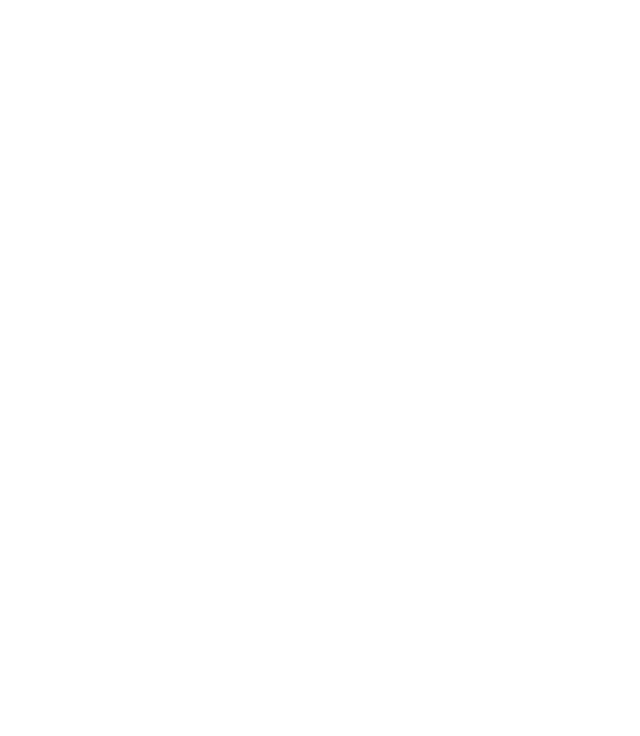
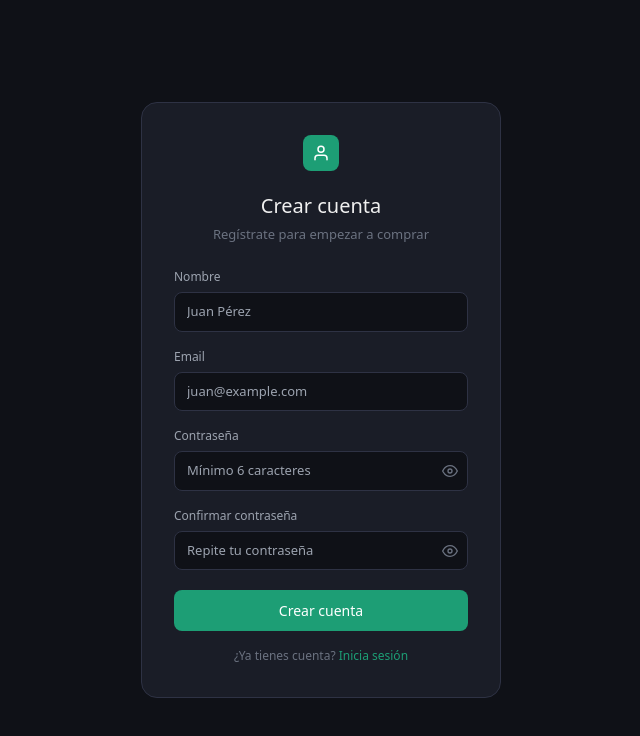
Before and after one commit to JaimeAmuedoJAH/E-commerce_frontend, a React (Vite) app: page /registro in a window 1280 px wide. Before the commit this address had no page. Shown: the top 736 px of the page, without its empty margins (319-959 px from the left). Built offline with nearby package versions, Linux system fonts and the light colour scheme.

Commit message:
Feature: Añadida pagina de registro con confirmación de contraseña. #9

```diff
--- a/src/App.tsx
+++ b/src/App.tsx
@@ -1,10 +1,12 @@
 import { Routes, Route } from 'react-router-dom'
 import Login from './pages/Login'
+import Registro from './pages/Registro'
 
 function App() {
   return (
     <Routes>
       <Route path="/login" element={<Login />} />
+      <Route path="/registro" element={<Registro />} />
     </Routes>
   )
 }
--- a/src/pages/Registro.tsx
+++ b/src/pages/Registro.tsx
@@ -0,0 +1,221 @@
+import { useState } from 'react'
+import { useNavigate } from 'react-router-dom'
+import api from '../api/axiosConfig'
+
+const Registro = () => {
+  const navigate = useNavigate()
+
+  const [nombre, setNombre] = useState('')
+  const [email, setEmail] = useState('')
+  const [password, setPassword] = useState('')
+  const [showPassword, setShowPassword] = useState(false)
+  const [confirmPassword, setConfirmPassword] = useState('')
+  const [showConfirmPassword, setShowConfirmPassword] = useState(false)
+  const [error, setError] = useState<string | null>(null)
+  const [loading, setLoading] = useState(false)
+
+  const handleSubmit = async (e: React.FormEvent) => {
+    e.preventDefault()
+    setError(null)
+    setLoading(true)
+
+    if (password !== confirmPassword) {
+      setError('Las contraseñas no coinciden')
+      setLoading(false)
+      return
+    }
+
+    try {
+      await api.post('/usuarios/register', {
+        nombre,
+        email,
+        password,
+        rol: 'ROLE_USER',
+      })
+      navigate('/login')
+    } catch (err: any) {
+      if (err.response?.status === 400) {
+        setError(err.response.data?.message || 'Datos incorrectos')
+      } else {
+        setError('Error en el servidor. Inténtalo de nuevo más tarde.')
+      }
+    } finally {
+      setLoading(false)
+    }
+  }
+
+  const EyeIcon = () => (
+    <svg width="16" height="16" viewBox="0 0 24 24" fill="none" stroke="currentColor" strokeWidth="2" strokeLinecap="round" strokeLinejoin="round">
+      <path d="M1 12s4-8 11-8 11 8 11 8-4 8-11 8-11-8-11-8z"/>
+      <circle cx="12" cy="12" r="3"/>
+    </svg>
+  )
+
+  const EyeOffIcon = () => (
+    <svg width="16" height="16" viewBox="0 0 24 24" fill="none" stroke="currentColor" strokeWidth="2" strokeLinecap="round" strokeLinejoin="round">
+      <path d="M17.94 17.94A10.07 10.07 0 0 1 12 20c-7 0-11-8-11-8a18.45 18.45 0 0 1 5.06-5.94"/>
+      <path d="M9.9 4.24A9.12 9.12 0 0 1 12 4c7 0 11 8 11 8a18.5 18.5 0 0 1-2.16 3.19"/>
+      <line x1="1" y1="1" x2="23" y2="23"/>
+    </svg>
+  )
+
+  const inputStyle = {
+    width: '100%', boxSizing: 'border-box' as const,
+    background: '#0f1117', border: '0.5px solid #2e3244',
+    borderRadius: '8px', padding: '9px 36px 9px 12px',
+    fontSize: '13px', color: '#f0f0f0', outline: 'none',
+  }
+
+  const toggleBtnStyle = {
+    position: 'absolute' as const, right: '10px', top: '50%',
+    transform: 'translateY(-50%)',
+    background: 'none', border: 'none', cursor: 'pointer',
+    padding: 0, color: '#6b7280',
+  }
+
+  return (
+    <div style={{
+      minHeight: '100vh', width: '100%',
+      background: '#0f1117',
+      display: 'flex', alignItems: 'center', justifyContent: 'center',
+    }}>
+      <div style={{
+        background: '#1a1d27', border: '0.5px solid #2e3244',
+        borderRadius: '16px', padding: '2rem',
+        width: '100%', maxWidth: '360px',
+      }}>
+        {/* Logo */}
+        <div style={{
+          width: '36px', height: '36px', background: '#1d9e75',
+          borderRadius: '8px', display: 'flex', alignItems: 'center',
+          justifyContent: 'center', margin: '0 auto 1.25rem',
+        }}>
+          <svg width="18" height="18" viewBox="0 0 24 24" fill="none"
+            stroke="white" strokeWidth="2" strokeLinecap="round" strokeLinejoin="round">
+            <path d="M20 21v-2a4 4 0 0 0-4-4H8a4 4 0 0 0-4 4v2"/>
+            <circle cx="12" cy="7" r="4"/>
+          </svg>
+        </div>
+
+        <h1 style={{ color: '#f0f0f0', fontSize: '20px', fontWeight: 500, textAlign: 'center', margin: '0 0 4px' }}>
+          Crear cuenta
+        </h1>
+        <p style={{ color: '#6b7280', fontSize: '13px', textAlign: 'center', margin: '0 0 1.5rem' }}>
+          Regístrate para empezar a comprar
+        </p>
+
+        {error && (
+          <div style={{
+            background: '#2a1a1a', border: '0.5px solid #7f1d1d',
+            borderRadius: '8px', padding: '10px 14px',
+            fontSize: '13px', color: '#f87171', marginBottom: '1rem',
+          }}>
+            {error}
+          </div>
+        )}
+
+        <form onSubmit={handleSubmit}>
+          {/* Nombre */}
+          <div style={{ marginBottom: '1rem' }}>
+            <label style={{ display: 'block', fontSize: '12px', color: '#9ca3af', marginBottom: '6px' }}>
+              Nombre
+            </label>
+            <input
+              type="text"
+              value={nombre}
+              onChange={(e) => setNombre(e.target.value)}
+              required
+              placeholder="Juan Pérez"
+              style={{ ...inputStyle, padding: '9px 12px' }}
+              onFocus={e => e.target.style.borderColor = '#1d9e75'}
+              onBlur={e => e.target.style.borderColor = '#2e3244'}
+            />
+          </div>
+
+          {/* Email */}
+          <div style={{ marginBottom: '1rem' }}>
+            <label style={{ display: 'block', fontSize: '12px', color: '#9ca3af', marginBottom: '6px' }}>
+              Email
+            </label>
+            <input
+              type="email"
+              value={email}
+              onChange={(e) => setEmail(e.target.value)}
+              required
+              placeholder="juan@example.com"
+              style={{ ...inputStyle, padding: '9px 12px' }}
+              onFocus={e => e.target.style.borderColor = '#1d9e75'}
+              onBlur={e => e.target.style.borderColor = '#2e3244'}
+            />
+          </div>
+
+          {/* Contraseña */}
+          <div style={{ marginBottom: '1rem' }}>
+            <label style={{ display: 'block', fontSize: '12px', color: '#9ca3af', marginBottom: '6px' }}>
+              Contraseña
+            </label>
+            <div style={{ position: 'relative' }}>
+              <input
+                type={showPassword ? 'text' : 'password'}
+                value={password}
+                onChange={(e) => setPassword(e.target.value)}
+                required
+                placeholder="Mínimo 6 caracteres"
+                style={inputStyle}
+                onFocus={e => e.target.style.borderColor = '#1d9e75'}
+                onBlur={e => e.target.style.borderColor = '#2e3244'}
+              />
+              <button type="button" onClick={() => setShowPassword(!showPassword)} style={toggleBtnStyle}>
+                {showPassword ? <EyeOffIcon /> : <EyeIcon />}
+              </button>
+            </div>
+          </div>
+
+          {/* Confirmar contraseña */}
+          <div style={{ marginBottom: '1.25rem' }}>
+            <label style={{ display: 'block', fontSize: '12px', color: '#9ca3af', marginBottom: '6px' }}>
+              Confirmar contraseña
+            </label>
+            <div style={{ position: 'relative' }}>
+              <input
+                type={showConfirmPassword ? 'text' : 'password'}
+                value={confirmPassword}
+                onChange={(e) => setConfirmPassword(e.target.value)}
+                required
+                placeholder="Repite tu contraseña"
+                style={inputStyle}
+                onFocus={e => e.target.style.borderColor = '#1d9e75'}
+                onBlur={e => e.target.style.borderColor = '#2e3244'}
+              />
+              <button type="button" onClick={() => setShowConfirmPassword(!showConfirmPassword)} style={toggleBtnStyle}>
+                {showConfirmPassword ? <EyeOffIcon /> : <EyeIcon />}
+              </button>
+            </div>
+          </div>
+
+          <button
+            type="submit"
+            disabled={loading}
+            style={{
+              width: '100%', background: '#1d9e75',
+              color: '#fff', border: 'none', borderRadius: '8px',
+              padding: '10px', fontSize: '14px', fontWeight: 500,
+              cursor: 'pointer', opacity: loading ? 0.6 : 1,
+            }}
+          >
+            {loading ? 'Creando cuenta...' : 'Crear cuenta'}
+          </button>
+        </form>
+
+        <p style={{ textAlign: 'center', fontSize: '12px', color: '#6b7280', marginTop: '1rem' }}>
+          ¿Ya tienes cuenta?{' '}
+          <a href="/login" style={{ color: '#1d9e75', textDecoration: 'none' }}>
+            Inicia sesión
+          </a>
+        </p>
+      </div>
+    </div>
+  )
+}
+
+export default Registro
```
